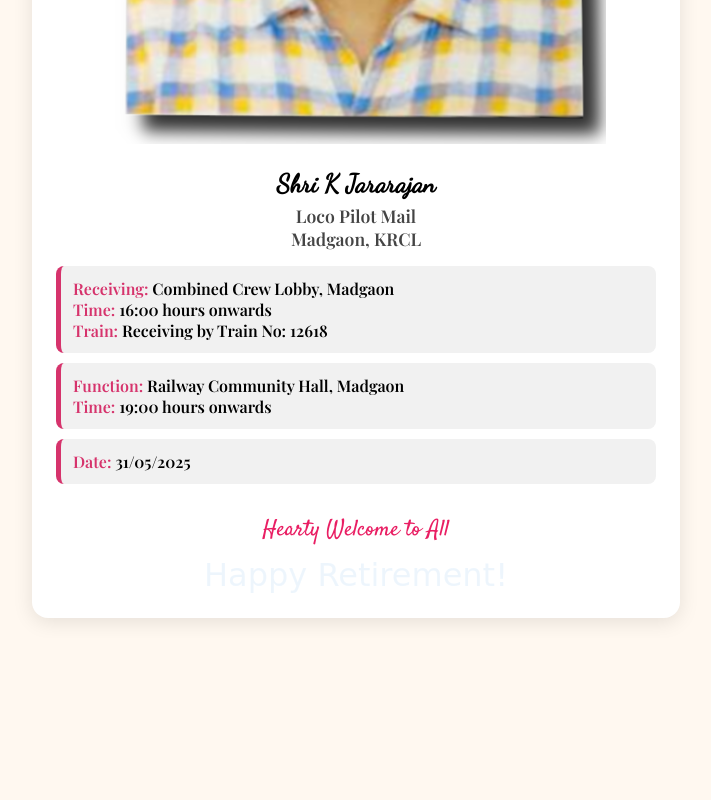
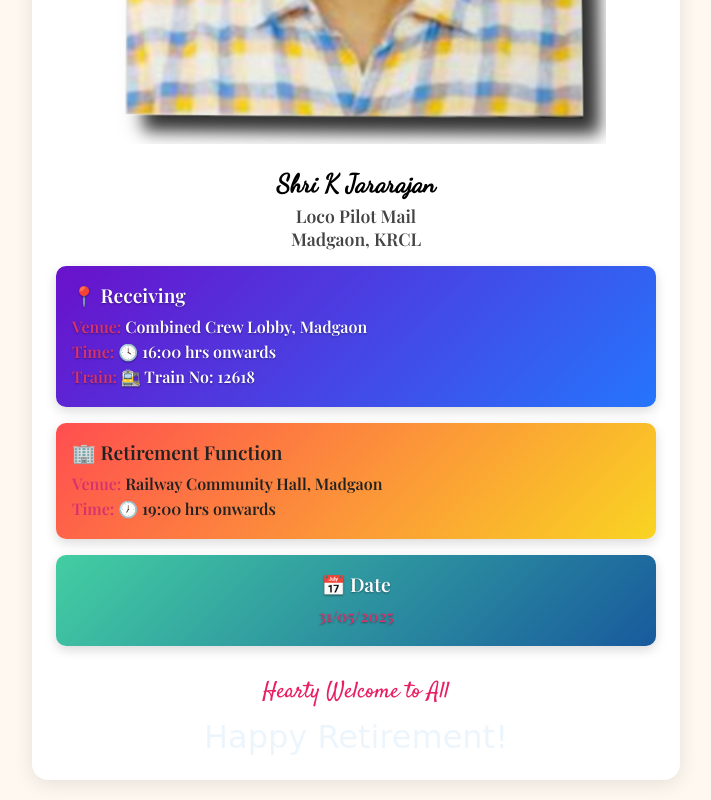
Before and after one commit to Crewlobbymadgaon/Retire-Invitation, a plain HTML site: page index.html in a window 1280 px wide. Shown: the part 675-1475 px from the top of the page, without its empty margins (284-995 px from the left). Before the commit the page ends 1313 px from the top, so only its background shows below. Drawn offline with nearby package versions, Linux system fonts and the light colour scheme.

Commit message:
Update index.html

```diff
--- a/index.html
+++ b/index.html
@@ -68,15 +68,45 @@
       color: #444;
       margin-bottom: 16px;
     }
+.event-box {
+  padding: 16px;
+  border-radius: 10px;
+  margin: 16px 0;
+  color: #fff;
+  box-shadow: 0 4px 12px rgba(0, 0, 0, 0.15);
+  text-align: left;
+  text-shadow: 0 1px 2px rgba(0, 0, 0, 0.4);
+}
 
-    .event-box {
-      background-color: #f1f1f1;
-      border-left: 5px solid #d6336c;
-      padding: 12px;
-      margin: 10px 0;
-      text-align: left;
-      border-radius: 8px;
-    }
+.event-box h3 {
+  margin-top: 0;
+  margin-bottom: 8px;
+  font-size: 1.2rem;
+  font-weight: bold;
+}
+
+.event-box p {
+  margin: 4px 0;
+  font-size: 1rem;
+}
+
+.receiving-box {
+  background: linear-gradient(135deg, #6a11cb 0%, #2575fc 100%);
+}
+
+.function-box {
+  background: linear-gradient(135deg, #ff4e50 0%, #f9d423 100%);
+  color: #222;
+  text-shadow: none;
+}
+
+.date-box {
+  background: linear-gradient(135deg, #43cea2 0%, #185a9d 100%);
+  text-align: center;
+  font-size: 1.2rem;
+}
+
+
 
     .event-box strong {
       color: #d6336c;
@@ -151,20 +181,23 @@
     <div class="person-name">Shri K Jararajan</div>
     <div class="designation">Loco Pilot Mail<br/>Madgaon, KRCL</div>
 
-    <div class="event-box">
-      <strong>Receiving:</strong> Combined Crew Lobby, Madgaon<br/>
-      <strong>Time:</strong> 16:00 hours onwards<br/>
-      <strong>Train:</strong> Receiving by Train No: 12618
-    </div>
+    <div class="event-box receiving-box">
+  <h3>📍 Receiving</h3>
+  <p><strong>Venue:</strong> Combined Crew Lobby, Madgaon</p>
+  <p><strong>Time:</strong> 🕓 16:00 hrs onwards</p>
+  <p><strong>Train:</strong> 🚉 Train No: 12618</p>
+</div>
 
-    <div class="event-box">
-      <strong>Function:</strong> Railway Community Hall, Madgaon<br/>
-      <strong>Time:</strong> 19:00 hours onwards
-    </div>
+<div class="event-box function-box">
+  <h3>🏢 Retirement Function</h3>
+  <p><strong>Venue:</strong> Railway Community Hall, Madgaon</p>
+  <p><strong>Time:</strong> 🕖 19:00 hrs onwards</p>
+</div>
 
-    <div class="event-box">
-      <strong>Date:</strong> 31/05/2025
-    </div>
+<div class="event-box date-box">
+  <h3>📅 Date</h3>
+  <p><strong>31/05/2025</strong></p>
+</div>
 
     <div class="welcome-message">Hearty Welcome to All</div>
 
```
